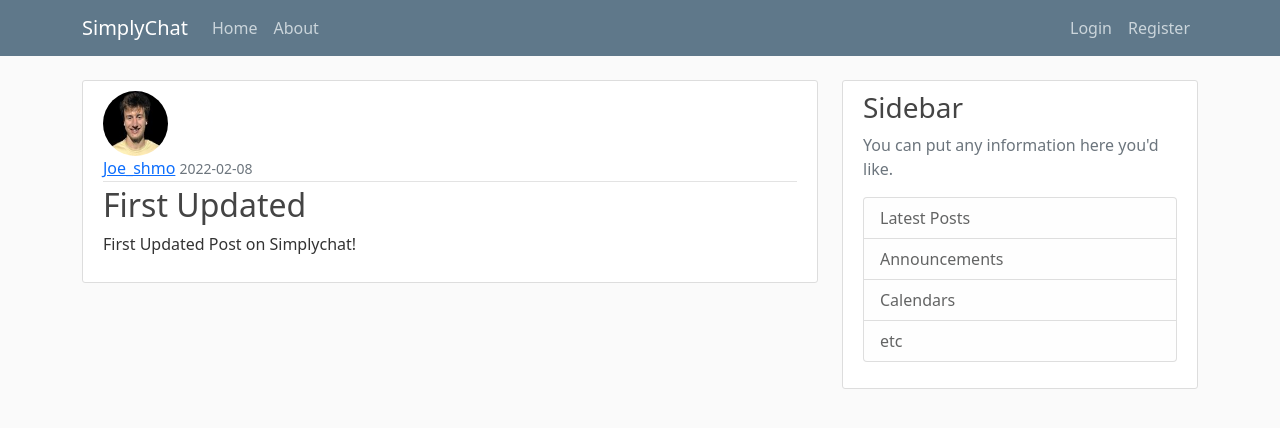
After one commit to skvarnaj/Social-Media-Site, a Flask app: page /post/1 in a window 1280 px wide. The commit adds this page. Shown: the top 428 px of the page. Run offline with Flask 2, Linux system fonts and the light colour scheme; data comes from the database, SQL or seed files in the repository; both versions use the stored data as it was after the commit; parts of the project's set-up code (start-up, migrations or seed data) failed here and were passed over; some libraries are stand-ins or nearby versions.

Commit message:
delete/update posts

```diff
--- a/App/routes.py
+++ b/App/routes.py
@@ -1,30 +1,17 @@
 import os
 import secrets
 from PIL import Image
-from flask import render_template, url_for, flash, redirect, request
+from flask import render_template, url_for, flash, redirect, request, abort
 from App import app, db, bcrypt
-from App.forms import RegistrationForm, LoginForm, UpdateAccountForm
+from App.forms import RegistrationForm, LoginForm, UpdateAccountForm, PostForm
 from App.models import User, Post
 from flask_login import login_user, current_user, logout_user, login_required
 
-posts = [
-    {
-        'author': 'Joe Skvarna',
-        'title': 'What I Think',
-        'content': 'My name is Joe. This is what I think!!!',
-        'date_posted': 'January 19, 2022'
-    },
-    {
-        'author': 'Bob Mcdonald',
-        'title': 'Hello World',
-        'content': 'Hellow World, my name is Bob',
-        'date_posted': 'January 12, 2022'
-    }
-]
 
 @app.route("/home")
 @app.route("/")
 def home():
+    posts = Post.query.all()
     return render_template('home.html', posts=posts)
 
 @app.route("/about")
@@ -98,3 +85,50 @@
     image_file = url_for('static', filename = 'profile_pics/' + current_user.image_file)
     return render_template('account.html', title = 'Account',
                                              image_file = image_file, form = form)
+
+@app.route("/post/new", methods = ['GET','POST'])
+@login_required
+def new_post():
+    form = PostForm()
+    if form.validate_on_submit():
+        post = Post(title=form.title.data, content=form.content.data, author=current_user)
+        db.session.add(post)
+        db.session.commit()
+        flash('Post has been created', 'success')
+        return redirect(url_for('home'))
+    return render_template('create_post.html', title = 'New Post', form=form, legend = 'New Post')
+
+@app.route("/post/<int:post_id>")
+def post(post_id):
+    post = Post.query.get_or_404(post_id)
+    return render_template('post.html', title=post.title, post=post)
+
+@app.route("/post/<int:post_id>/update", methods = ['GET','POST'])
+@login_required
+def update_post(post_id):
+    post = Post.query.get_or_404(post_id)
+    if post.author != current_user:
+        abort(403)
+    form = PostForm()
+    if form.validate_on_submit():
+        post.title = form.title.data
+        post.content = form.content.data
+        db.session.commit()
+        flash('Your post has been updated!', 'success')
+        return redirect(url_for('post', post_id=post.id))
+    elif request.method == 'GET':
+        form.title.data = post.title
+        form.content.data = post.content
+    return render_template('create_post.html', title = 'Update Post',
+                            form=form, legend = 'Update Post')
+
+@app.route("/post/<int:post_id>/delete", methods = ['POST'])
+@login_required
+def delete_post(post_id):
+    post = Post.query.get_or_404(post_id)
+    if post.author != current_user:
+        abort(403)
+    db.session.delete(post)
+    db.session.commit()
+    flash('Your post has been deleted', 'success')
+    return redirect(url_for('home'))
--- a/App/templates/layout.html
+++ b/App/templates/layout.html
@@ -25,12 +25,14 @@
             </button>
             <div class="collapse navbar-collapse" id="navbarToggle">
               <div class="navbar-nav mr-auto">
-              <a class="nav-item nav-link" href="/">Home</a>
-              <a class="nav-item nav-link" href="{{ url_for('about') }}">About</a>
+                <a class="nav-item nav-link" href="/">Home</a>
+                <a class="nav-item nav-link" href="{{ url_for('about') }}">About</a>
+              </div>
             </div>
             <!-- Navbar Right Side -->
             <div class="navbar-nav">
               {% if current_user.is_authenticated %}
+                <a class="nav-item nav-link" href="{{ url_for('new_post') }}">New Post</a>
                 <a class="nav-item nav-link" href="{{ url_for('account') }}">Account</a>
                 <a class="nav-item nav-link" href="{{ url_for('logout') }}">Logout</a>
               {% else %}
--- /dev/null
+++ b/App/templates/post.html
@@ -0,0 +1,40 @@
+{% extends 'layout.html' %}
+{% block content %}
+    <article class="media content-section">
+        <img class="rounded-circle article-img" src="{{ url_for('static', filename='profile_pics/' + post.author.image_file) }}">
+        <div class="media-body">
+          <div class="article-metadata">
+            <a class="mr-2" href="#">{{ post.author.username }}</a>
+            <small class="text-muted">{{ post.date_posted.strftime('%Y-%m-%d') }}</small>
+            {% if post.author == current_user %}
+                <div>
+                    <a class="btn btn-secondary btn-sm mt-1 mb-1" href= "{{ url_for ('update_post', post_id=post.id) }}">Update</a>
+                    <button type="button" class='btn btn-danger btn-sm m-1' data-toggle="modal" data-target="#deleteModal">Delete</button>
+                </div>
+
+            {% endif %}
+          </div>
+          <h2 class="article-title">{{ post.title }}</h2>
+          <p class="article-content">{{ post.content }}</p>
+        </div>
+      </article>
+      <!-- Modal -->
+    <div class="modal fade" id="deleteModal" tabindex="-1" role="dialog" aria-labelledby="deleteModalLabel" aria-hidden="true">
+        <div class="modal-dialog" role="document">
+        <div class="modal-content">
+            <div class="modal-header">
+            <h5 class="modal-title" id="deleteModalLabel">Delete Post?</h5>
+            <button type="button" class="close" data-dismiss="modal" aria-label="Close">
+                <span aria-hidden="true">&times;</span>
+            </button>
+            </div>
+            <div class="modal-footer">
+            <button type="button" class="btn btn-secondary" data-dismiss="modal">Close</button>
+            <form action="{{ url_for('delete_post', post_id=post.id) }}" method="POST">
+                <input class="btn btn-danger" type="submit" value="Delete">
+            </form>
+            </div>
+        </div>
+        </div>
+    </div>
+{% endblock content %}
```
Also changed, not shown: App/forms.py (+6 -1 lines), App/templates/create_post.html (added, +40 -0 lines), App/templates/home.html (+4 -3 lines), App/site.db.
